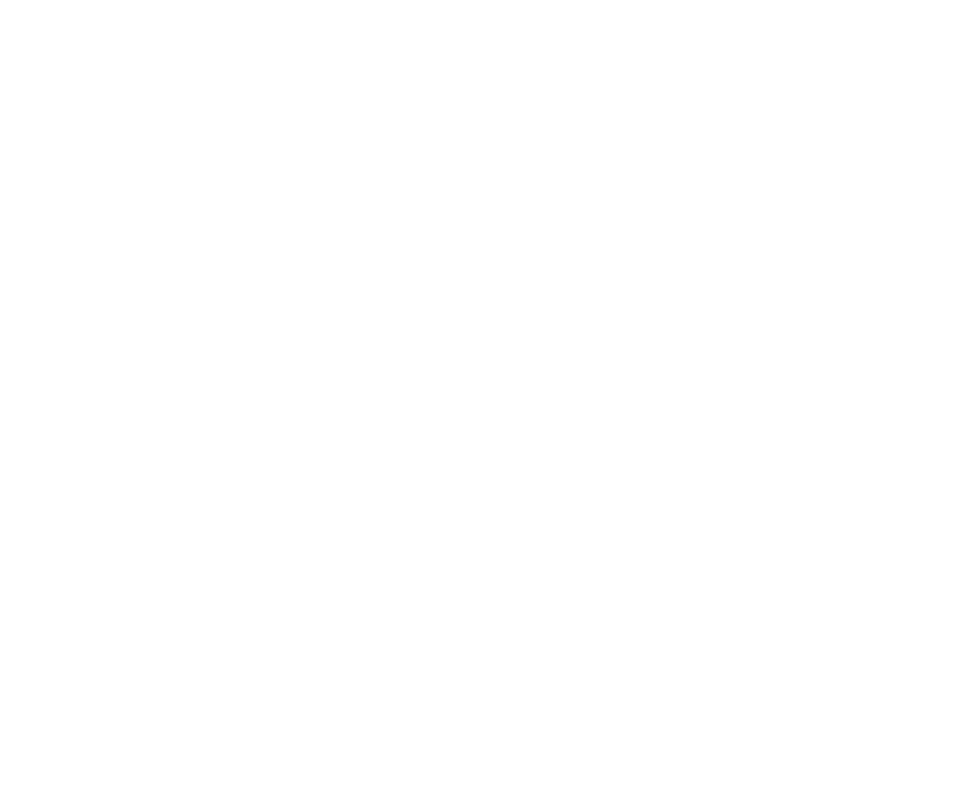
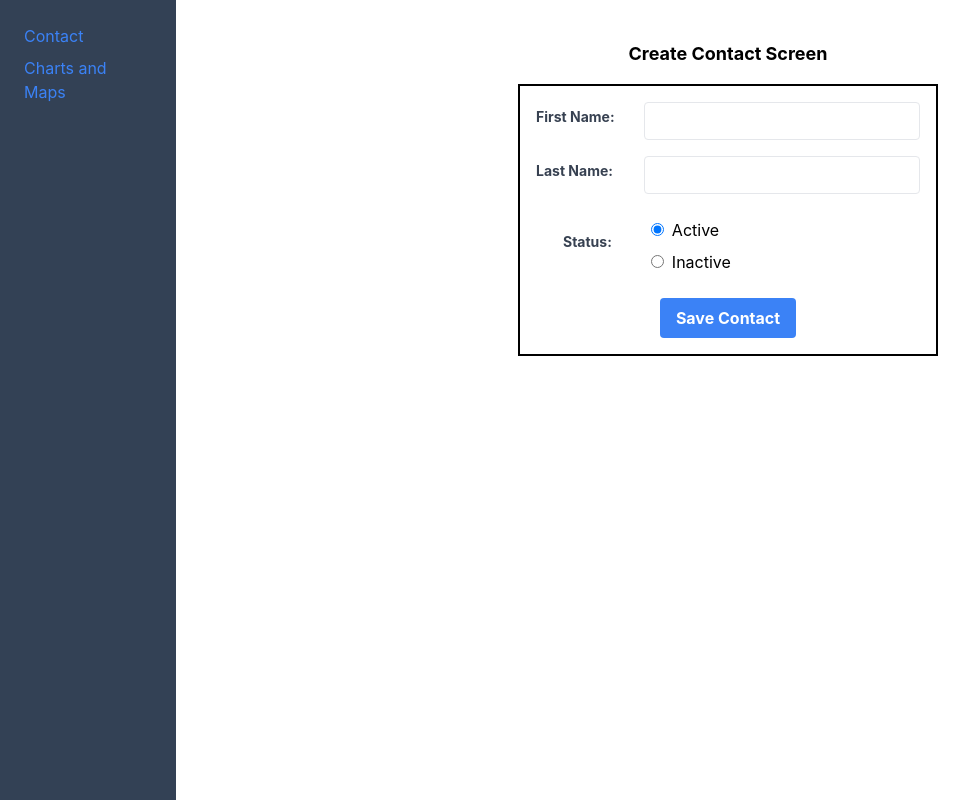
Before and after one commit to ernerdo/frontend-task, a React (Create React App) app: page /contact/create in a window 1280 px wide. Before the commit this address had no page. Shown: the whole page, without its empty margins (0-976 px from the left). Built offline with nearby package versions, Linux system fonts and the light colour scheme.

Commit message:
add page create contact

```diff
--- a/src/index.tsx
+++ b/src/index.tsx
@@ -3,11 +3,16 @@
 import './index.css'
 import App from './App'
 import reportWebVitals from './reportWebVitals'
+import { store } from './redux/store'
+
+import { Provider } from 'react-redux'
 
 const root = ReactDOM.createRoot(document.getElementById('root') as HTMLElement)
 root.render(
   <React.StrictMode>
-    <App />
+    <Provider store={store}>
+      <App />
+    </Provider>
   </React.StrictMode>
 )
 
--- a/src/layout/DefaultLayout/DefaultLayout.tsx
+++ b/src/layout/DefaultLayout/DefaultLayout.tsx
@@ -22,8 +22,8 @@
             xmlns="http://www.w3.org/2000/svg"
           >
             <path
-              clip-rule="evenodd"
-              fill-rule="evenodd"
+              clipRule="evenodd"
+              fillRule="evenodd"
               d="M2 4.75A.75.75 0 012.75 4h14.5a.75.75 0 010 1.5H2.75A.75.75 0 012 4.75zm0 10.5a.75.75 0 01.75-.75h7.5a.75.75 0 010 1.5h-7.5a.75.75 0 01-.75-.75zM2 10a.75.75 0 01.75-.75h14.5a.75.75 0 010 1.5H2.75A.75.75 0 012 10z"
             ></path>
           </svg>
@@ -66,7 +66,7 @@
           </li>
         </ul>
       </aside>
-      <main className="mt-10 md:ml-44 text-center">{children}</main>
+      <main className="mt-10 md:ml-44">{children}</main>
     </div>
   )
 }
--- a/src/pages/Contact/Contact.tsx
+++ b/src/pages/Contact/Contact.tsx
@@ -1,10 +1,30 @@
+import { Link } from 'react-router-dom'
 import { DefaultLayout } from '../../layout'
+import { NotContact } from './components'
+import { useSelector } from 'react-redux'
+import { ContactsState } from '../../redux/slices/contactsSlice'
+
+interface RootState {
+  contacts: ContactsState
+}
 
 export const Contacts = () => {
+  const contacts = useSelector((state: RootState) => state.contacts.contacts)
   return (
     <DefaultLayout>
-      <div>
-        <h1>Contacts</h1>
+      <div className="flex flex-col gap-4 w-full place-items-center">
+        <div>
+          <button className="bg-blue-500 hover:bg-blue-700 text-white font-bold py-2 px-4 rounded">
+            <Link to="/contact/create">Create Contact</Link>
+          </button>
+        </div>
+        {contacts.length > 0 ? (
+          <>
+            <h1>contacts list</h1>
+          </>
+        ) : (
+          <NotContact />
+        )}
       </div>
     </DefaultLayout>
   )
--- /dev/null
+++ b/src/pages/Contact/components/NotContacts/NotContact.tsx
@@ -0,0 +1,27 @@
+export const NotContact = () => {
+  return (
+    <>
+      <div className="flex flex-row place-items-center justify-center gap-4 border-2 border-black mx-10 w-1/3">
+        <svg
+          xmlns="http://www.w3.org/2000/svg"
+          viewBox="0 0 24 24"
+          fill="none"
+          stroke="currentColor"
+          strokeWidth="2"
+          strokeLinecap="round"
+          strokeLinejoin="round"
+          className="w-20 h-20"
+        >
+          <circle cx="12" cy="12" r="10" />
+          <line x1="15" y1="9" x2="9" y2="15" />
+          <line x1="9" y1="9" x2="15" y2="15" />
+        </svg>
+        <div className="flex flex-col gap-4 justify-around ">
+          <p>No contact Found</p>
+          <p>Please add contact form</p>
+          <p>Create Contact button</p>
+        </div>
+      </div>
+    </>
+  )
+}
--- /dev/null
+++ b/src/pages/Contact/components/NotContacts/index.ts
@@ -0,0 +1 @@
+export * from './NotContact'
--- /dev/null
+++ b/src/pages/Contact/components/index.ts
@@ -0,0 +1 @@
+export * from './NotContacts'
--- a/src/pages/Contact/index.ts
+++ b/src/pages/Contact/index.ts
@@ -1 +1,3 @@
 export * from './Contact'
+export * from './components/NotContacts'
+export * from './components'
--- /dev/null
+++ b/src/pages/ContactCreate/CreateContact.tsx
@@ -0,0 +1,102 @@
+import { useState } from 'react'
+import { DefaultLayout } from '../../layout'
+import { useDispatch } from 'react-redux'
+import { addContact } from '../../redux/slices/contactsSlice'
+import { useNavigate } from 'react-router-dom'
+
+export const ContactCreate = () => {
+  const dispatch = useDispatch()
+  const navigate = useNavigate()
+
+  const [firstName, setFirstName] = useState('')
+  const [lastName, setLastName] = useState('')
+  const [status, setStatus] = useState(true)
+  const handleSubmit = (e: React.FormEvent<HTMLFormElement>) => {
+    e.preventDefault()
+    dispatch(
+      addContact({
+        id: Math.floor(Math.random() * 1000),
+        firstName,
+        lastName,
+        status,
+      })
+    )
+    navigate('/')
+  }
+  return (
+    <DefaultLayout>
+      <div className="flex flex-col gap-4 md:w-full place-items-center">
+        <p className="font-bold  text-lg"> Create Contact Screen</p>
+        <div className="flex flex-col gap-4 border-2 border-black p-4">
+          <form onSubmit={handleSubmit} className="w-96 mx-auto">
+            <div className="mb-4 md:flex items-center	">
+              <label
+                className="block text-gray-700 text-sm font-bold mb-2 mr-2 w-36"
+                htmlFor="firstName"
+              >
+                First Name:
+              </label>
+              <input
+                type="text"
+                id="firstName"
+                className=" border rounded w-full py-2 px-3 text-gray-700 leading-tight "
+                value={firstName}
+                onChange={(e) => setFirstName(e.target.value)}
+              />
+            </div>
+            <div className="mb-4 md:flex items-center">
+              <label
+                className="block text-gray-700 text-sm font-bold mb-2 mr-2 w-36"
+                htmlFor="lastName"
+              >
+                Last Name:
+              </label>
+              <input
+                type="text"
+                id="lastName"
+                className=" border rounded w-full py-2 px-3 text-gray-700 leading-tight "
+                value={lastName}
+                onChange={(e) => setLastName(e.target.value)}
+              />
+            </div>
+            <div className="flex place-items-center mb-4 ">
+              <span className="block text-gray-700 text-center text-sm font-bold mb-2 w-36">
+                Status:
+              </span>
+              <div className="flex flex-col gap-2 w-full py-2 px-3">
+                <label className="items-center">
+                  <input
+                    type="radio"
+                    className="form-radio text-blue-500"
+                    value="active"
+                    checked={status === true}
+                    onChange={() => setStatus(true)}
+                  />
+                  <span className="ml-2">Active</span>
+                </label>
+                <label className="items-center">
+                  <input
+                    type="radio"
+                    className="form-radio text-red-500"
+                    value="inactive"
+                    checked={status === false}
+                    onChange={() => setStatus(false)}
+                  />
+                  <span className="ml-2">Inactive</span>
+                </label>
+              </div>
+            </div>
+            <div className="text-center">
+              <button
+                type="submit"
+                className="bg-blue-500 hover:bg-blue-700 text-white font-bold py-2 px-4 rounded focus:outline-none focus:shadow-outline"
+              >
+                Save Contact
+              </button>
+            </div>
+          </form>
+        </div>
+      </div>
+    </DefaultLayout>
+  )
+}
--- /dev/null
+++ b/src/pages/ContactCreate/index.ts
@@ -0,0 +1 @@
+export * from './CreateContact'
--- a/src/pages/index.ts
+++ b/src/pages/index.ts
@@ -1,2 +1,5 @@
 export * from './Chart-Map'
+export * from './Contact/components/NotContacts'
+export * from './Contact/components'
 export * from './Contact'
+export * from './ContactCreate'
--- a/src/router/AppRouter.tsx
+++ b/src/router/AppRouter.tsx
@@ -1,5 +1,6 @@
 import { Routes, Route, BrowserRouter as Router } from 'react-router-dom'
 import { ChartMap, Contacts } from '../pages'
+import { ContactCreate } from '../pages/ContactCreate'
 
 interface RoutesProps {
   children?: React.ReactNode
@@ -10,6 +11,7 @@
     <Router>
       <Routes>
         <Route path="/" element={<Contacts />} />
+        <Route path="/contact/create" element={<ContactCreate />} />
         <Route path="/chart-map" element={<ChartMap />} />
       </Routes>
     </Router>
```
